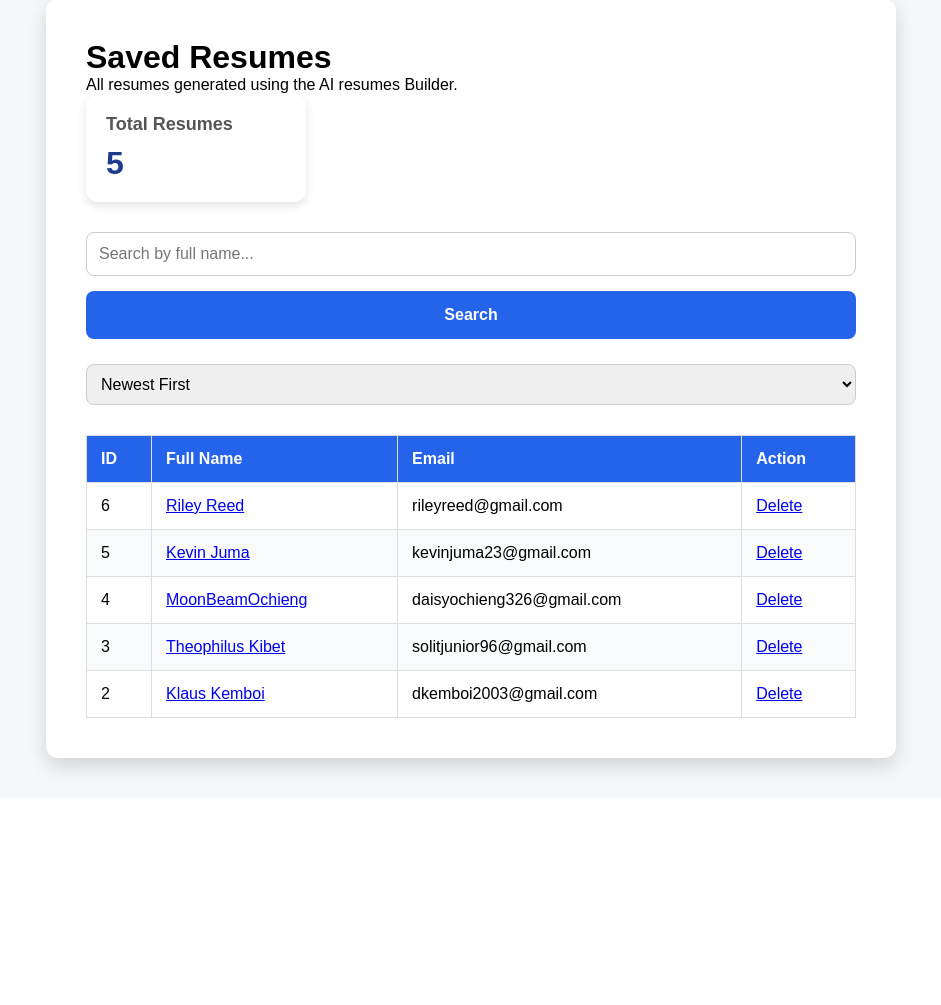
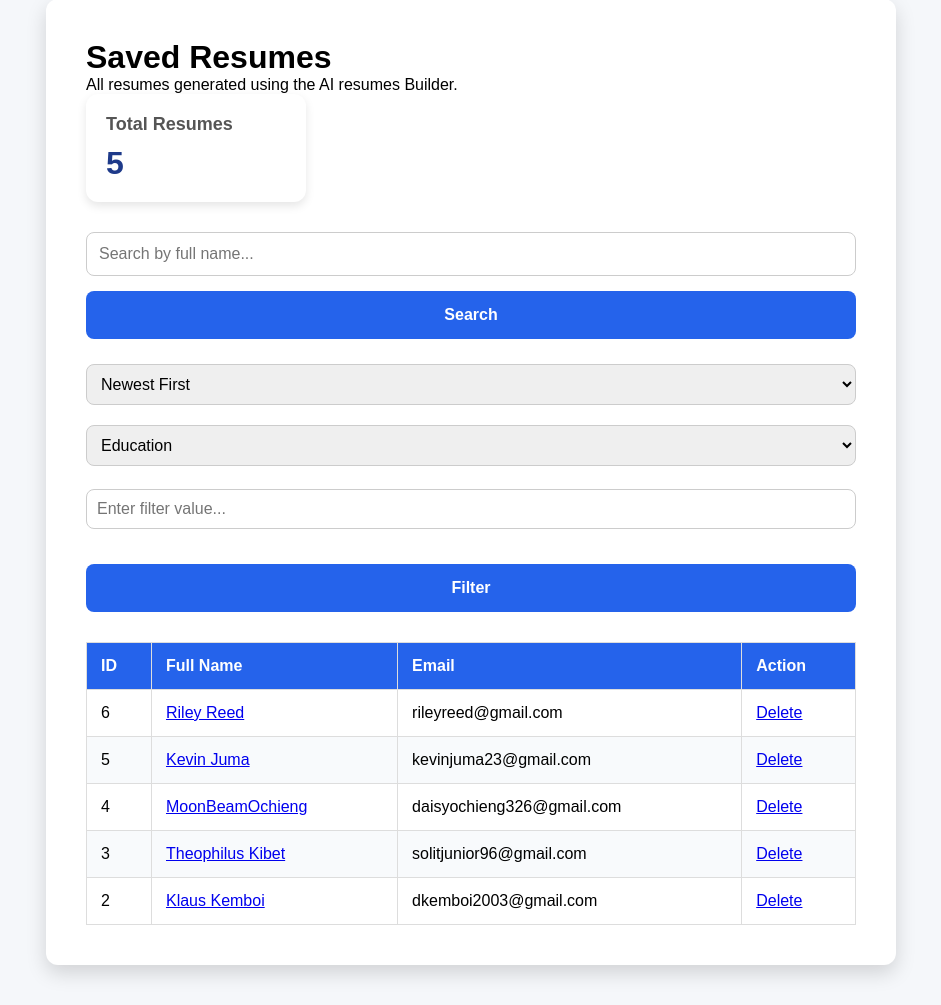
Before and after one commit to Saint-dev-svg/AI-Resume-Builder, a Flask app: page /dashboard in a window 1280 px wide. Shown: the part 109-1114 px from the top of the page, without its empty margins (169-1110 px from the left). Before the commit the page ends 889 px from the top, so only its background shows below. Run offline with Flask 3, Linux system fonts and the light colour scheme; data comes from the database, SQL or seed files in the repository.

Commit message:
feat: complete dashbvoard enhancements with search, sorting, filtering and statistics

```diff
--- a/app.py
+++ b/app.py
@@ -6,7 +6,8 @@ from database.db import (init_db, save_resume, get_all_resumes,
     get_resume_by_id,
     delete_resume, update_resume,
     search_resumes, sort_resumes,
-    get_dashboard_stats
+    get_dashboard_stats,
+    filter_resumes
 )
 
 
@@ -113,9 +114,15 @@ def dashboard():
 
     search_query = request.args.get("search", "")
     sort_by = request.args.get("sort", "newest")
+    filter_type = request.args.get("filter_type", "")
+    filter_value = request.args.get("filter_value", "")
 
     if search_query:
         resumes = search_resumes(search_query)
+
+    elif filter_type and filter_value:
+        resumes = filter_resumes(filter_type, filter_value)
+
     else:
         resumes = sort_resumes(sort_by)
 
@@ -126,6 +133,8 @@ def dashboard():
         resumes=resumes,
         search_query=search_query,
         sort_by=sort_by,
+        filter_type=filter_type,
+        filter_value=filter_value,
         stats=stats
     )
 
--- a/database/db.py
+++ b/database/db.py
@@ -203,3 +203,36 @@ def get_dashboard_stats():
     return {
         "total_resumes": total_resumes
     }
+
+def filter_resumes(filter_type, filter_value):
+    conn = sqlite3.connect(DB_PATH)
+    cursor = conn.cursor()
+
+    if filter_type == "education":
+        cursor.execute("""
+            SELECT id, full_name, email
+            FROM resumes
+            WHERE education LIKE ?
+            ORDER BY id DESC
+        """, (f"%{filter_value}%",))
+
+    elif filter_type == "skills":
+        cursor.execute("""
+            SELECT id, full_name, email
+            FROM resumes
+            WHERE skills LIKE ?
+            ORDER BY id DESC
+        """, (f"%{filter_value}%",))
+
+    else:
+        cursor.execute("""
+            SELECT id, full_name, email
+            FROM resumes
+            ORDER BY id DESC
+        """)
+
+    resumes = cursor.fetchall()
+
+    conn.close()
+
+    return resumes
--- a/static/css/style.css
+++ b/static/css/style.css
@@ -279,3 +279,22 @@ label{
     font-weight:bold;
     color:#1e3a8a;
 }
+
+.filter-form{
+    display:flex;
+    gap:15px;
+    margin-bottom:25px;
+    flex-wrap:wrap;
+}
+
+.filter-form select,
+.filter-form input{
+    padding:10px;
+    border:1px solid #ccc;
+    border-radius:8px;
+    font-size:16px;
+}
+
+.filter-form input{
+    flex:1;
+}
--- a/templates/dashboard.html
+++ b/templates/dashboard.html
@@ -55,6 +55,32 @@
 
     </form>
 
+    <form method="GET" action="{{ url_for('dashboard') }}" class="filter-form">
+
+        <select name="filter_type">
+
+            <option value="education"
+                {% if filter_type == "education" %}selected{% endif %}>
+                Education
+            </option>
+
+            <option value="skills"
+                {% if filter_type == "skills" %}selected{% endif %}>
+                Skills
+            </option>
+
+        </select>
+
+        <input
+            type="text"
+            name="filter_value"
+            placeholder="Enter filter value..."
+            value="{{ filter_value }}">
+
+        <button type="submit">Filter</button>
+
+    </form>
+
     <table class="dashboard-table">
         <thead>
             <tr>
```
